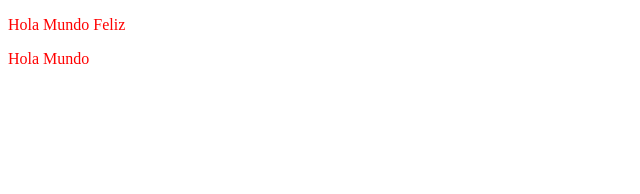
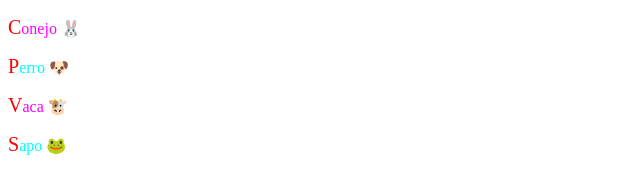
Before and after one commit to gfranciscoerazom-zz/frontendDeveloper, a plain HTML site: page ejercicios/index3Styles.html in a window 1280 px wide. Shown: the whole page, without its empty margins (0-640 px from the left). Drawn offline with Linux system fonts and the light colour scheme.

Commit message:
pseudo-clases y pseudo-elementos

```diff
--- a/ejercicios/index3Styles.html
+++ b/ejercicios/index3Styles.html
@@ -7,12 +7,29 @@
     <title>Declaraciones en CSS</title>
 </head>
 <style>
-    p {
+    /* Pseudo-clases */
+    p:first-child {
+        color: pink;
+    }
+    p:last-child {
+        color: blue;
+    }
+    p:nth-child(2n){
+        color: aqua;
+    }
+    p:nth-child(2n+1){
+        color: fuchsia;
+    }
+    /* Pseudo-elementos */
+    p::first-letter {
         color: red;
+        font-size: 20px;
     }
 </style>
 <body>
-    <p>Hola Mundo Feliz</p>
-    <p>Hola Mundo</p>
+    <p>Conejo 🐰</p>
+    <p>Perro 🐶</p>
+    <p>Vaca 🐮</p>
+    <p>Sapo 🐸</p>
 </body>
 </html>
```
